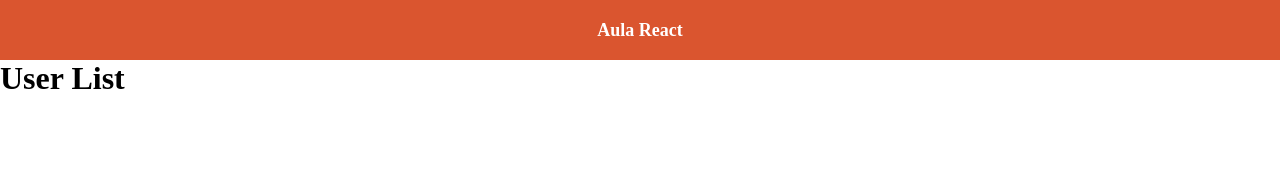
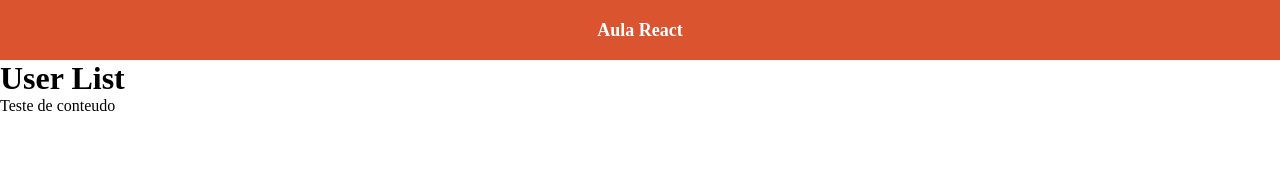
Before and after one commit to henrique2601/react-routes-http-exercise, a React (Create React App) app: page / in a window 1280 px wide. Shown: the top 187 px of the page. Built offline with nearby package versions, Linux system fonts and the light colour scheme.

Commit message:
1 file modified

```diff
--- a/pages/user-list/index.js
+++ b/pages/user-list/index.js
@@ -3,7 +3,10 @@ import React, { Component } from 'react';
 export default class UserList extends Component {
   render() {
     return(
-      <h1>User List</h1>
+      <>
+        <h1>User List</h1>
+        <p>Teste de conteudo</p>
+      </>
     )
   }
 }
```
